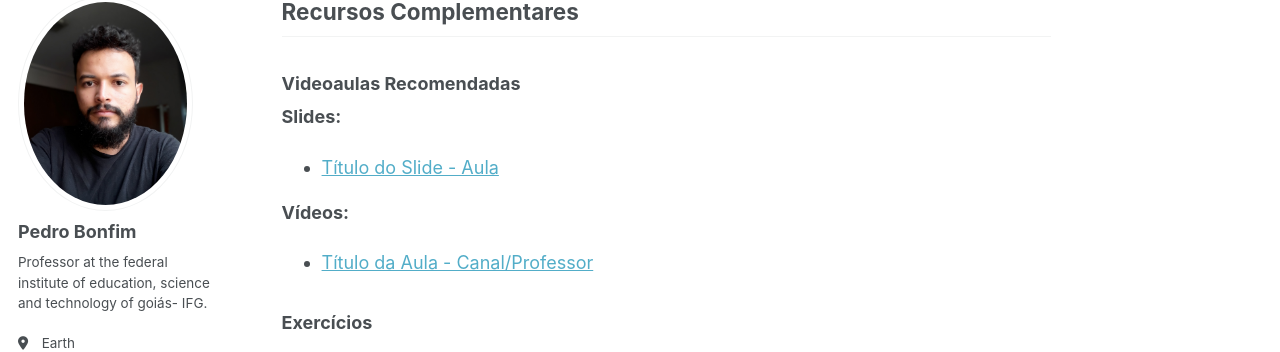
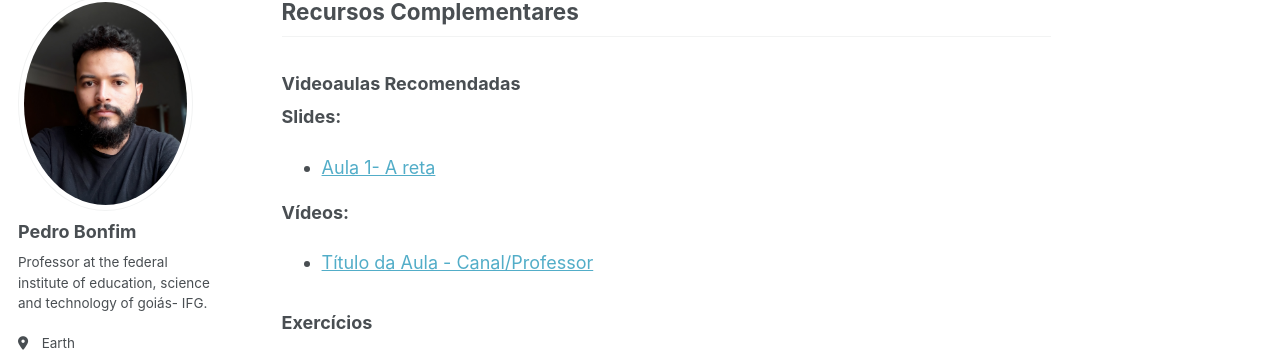
Before and after one commit to pedroassuncaofilho/pedroassuncaofilho.github.io, a Jekyll site: the page built from _teaching/geometriaanalitica.md, in a window 1280 px wide and 900 px high, scrolled down 1497 px. Shown: the part 103-455 px from the top of the window. Built offline with Jekyll 4.4.1, drawn with Linux system fonts in a browser that asks for light colours; some web fonts are replaced.

Commit message:
Update geometriaanalitica.md

```diff
--- a/_teaching/geometriaanalitica.md
+++ b/_teaching/geometriaanalitica.md
@@ -56,7 +56,7 @@ Estabelecer os conceitos de Geometria Analítica a fim de levar o aluno a se fam
 <!-- Adicione aqui as URLs das videoaulas do YouTube -->
 
 **Slides:**
-- [Título do Slide - Aula](URL_DO_SLIDE)
+- [Aula 1- A reta](https://www.dropbox.com/scl/fi/ihp0f6adxj48k5pzvsiiy/01_reta.pdf?rlkey=5wbuc3yqyb4ilp39dq74ync54&st=ti94d0pj&dl=0)
 
 **Vídeos:**
 - [Título da Aula - Canal/Professor](https://www.youtube.com/watch?v=Jecf1PUzcdo&list=PLxEB_CPQhRLvy8Z6VO3_j23CQZbGd7_TZ)
```
